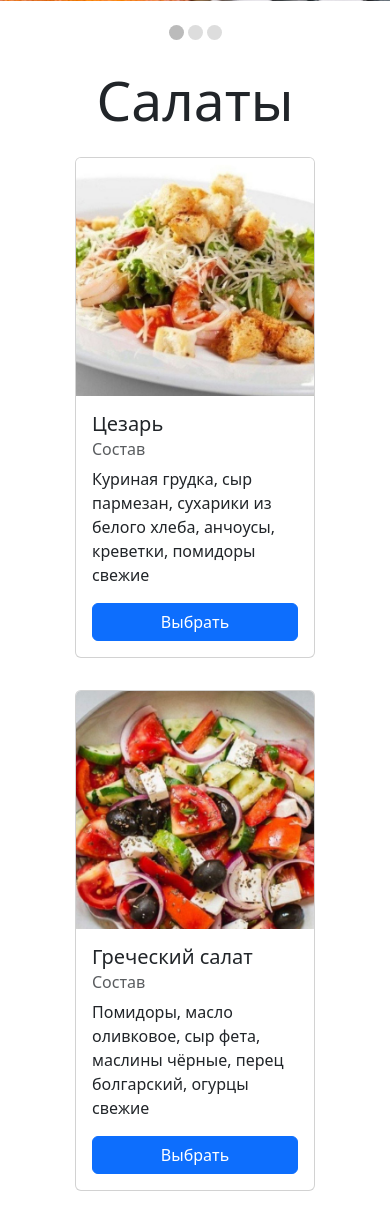
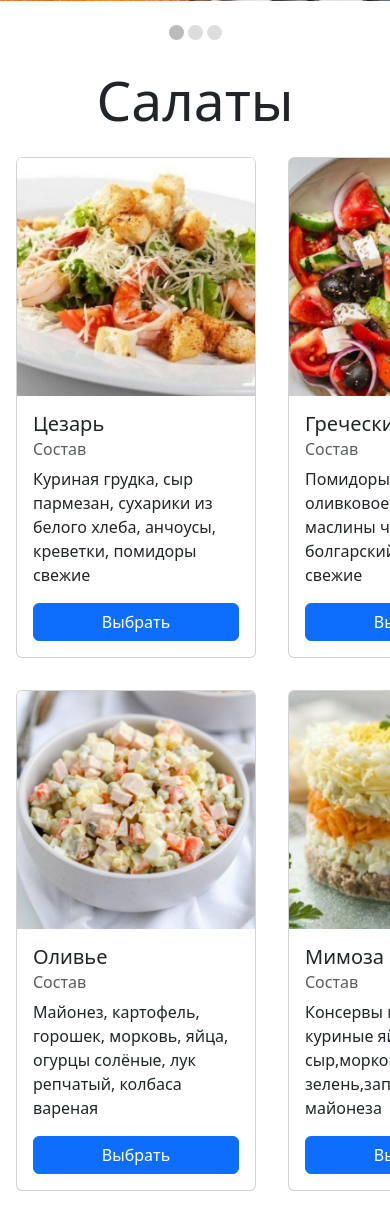
Before and after one commit to MariaEvstratova/FOOD, a Flask app: page / in a window 390 px wide; the page is wider, and only the part inside the window is pictured. Shown: the part 818-2025 px from the top of that part. Run offline with Flask 3, Linux system fonts and the light colour scheme; data comes from the database, SQL or seed files in the repository; both versions use the stored data as it was after the commit.

Commit message:
Mobile version += columns of food

```diff
--- a/templates/buying.html
+++ b/templates/buying.html
@@ -39,6 +39,7 @@
                     </p>
                 {% endfor %}
             </p>
+        <div>{{ message }}</div>
             <p>
                 {{ form.address.label(style="font-size: 30px") }}<br>
                 {{ form.address(class="form-control", id="address-input") }}<br>
@@ -59,7 +60,6 @@
                     <p>{{ form.submit(type="submit", class="btn btn-primary btn-lg", style="display: block; margin-left: auto; margin-right: auto") }}</p>
                 </div>
             </nav>
-            {{ message }}
         </form>
     </div>
 {% endblock %}}
--- a/templates/index.html
+++ b/templates/index.html
@@ -163,6 +163,31 @@
             margin-top: .5em;
             flex-basis: 100%;
         }
+
+        .sections-cont {
+            max-width: 1200px;
+            margin: 0 auto;
+        }
+
+        .section__goods {
+            display: grid;
+            justify-items: center;
+            grid-template-columns: 1fr 1fr 1fr 1fr;
+        }
+
+        @media screen and (max-width: 1100px) {
+            .section__goods {
+                display: grid;
+                grid-template-columns: 1fr 1fr 1fr;
+            }
+        }
+
+        @media screen and (max-width: 768px) {
+            .section__goods {
+                display: grid;
+                grid-template-columns: 1fr 1fr;
+            }
+        }
     </style>
     <div class="image-cont">
         <h1 class="main-title" style="font-size: 80px">FoodExpress</h1>
@@ -176,14 +201,14 @@
         <div class="mySlides">
             <div class="numbertext">2 / 3</div>
             <img src="{{ url_for('static', filename='img/pic2.jpeg') }}"
-                 alt="здесь должна была быть картинка, но не нашлась"  class="food-image">
+                 alt="здесь должна была быть картинка, но не нашлась" class="food-image">
             <div class="text"></div>
         </div>
 
         <div class="mySlides">
             <div class="numbertext">3 / 3</div>
             <img src="{{ url_for('static', filename='img/pic3.jpeg') }}"
-                 alt="здесь должна была быть картинка, но не нашлась"  class="food-image">
+                 alt="здесь должна была быть картинка, но не нашлась" class="food-image">
             <div class="text"></div>
         </div>
 
@@ -231,10 +256,19 @@
         }
     </script>
     {#    <h1 class="text-center" style="font-size: 80px" id="menu">Меню</h1>#}
-    <div class="container d-flex flex-wrap justify-content-center">
-    <h1 class="text-center category-title" style="font-size: 55px" id="salads">Салаты</h1>
+    <div class="sections-cont">
+        {% for section in (
+        {"type": "салат", "name": "Салаты"},
+        {"type": "горячее", "name": "Горячее"},
+        {"type": "суп", "name": "Супы"},
+        {"type": "десерт", "name": "Десерты"},
+        {"type": "напиток", "name": "Напитки"},
+    ) %}
+            <section>
+                <h1 class="text-center category-title" style="font-size: 55px" id="salads">{{ section["name"] }}</h1>
+                <div class="section__goods">
                     {% for item in food %}
-            {% if item.type == 'салат' %}
+                        {% if item.type == section["type"] %}
                             {% set a = item.name + "0" %}
                             {% set b = '#' + item.name + "0" %}
                             <div class="card d-flex flex-column" style="width: 15rem;">
@@ -249,73 +283,8 @@
                             </div>
                         {% endif %}
                     {% endfor %}
-
-        <h1 class="text-center category-title" style="font-size: 55px" id="hot">Горячее</h1>
-        {% for item in food %}
-            {% if item.type == 'горячее' %}
-                <div class="card d-flex flex-column" style="width: 15rem;">
-                    <img src="{{ url_for('static', filename=item.image) }}"
-                         alt="здесь должна была быть картинка, но не нашлась" class="card-img-top">
-                    {#  <img src="/static/img/{{item.image}}" class="card-img-top" alt="Картинка">#}
-                    <div class="card-body flex-fill d-flex flex-column justify-content-between">
-                        <h5 class="card-title">{{ item.name }}</h5>
-                        <h6 class="card-subtitle mb-2 text-muted">Состав</h6>
-                        <p class="card-text">{{ item.about }}</p>
-                        <a class="btn btn-primary" href="/food/{{ item.id }}">Выбрать</a>
                 </div>
-                </div>
-            {% endif %}
-        {% endfor %}
-
-        <h1 class="text-center category-title" style="font-size: 55px" id="soups">Супы</h1>
-        {% for item in food %}
-            {% if item.type == 'суп' %}
-                <div class="card d-flex flex-column" style="width: 15rem;">
-                    <img src="{{ url_for('static', filename=item.image) }}"
-                         alt="здесь должна была быть картинка, но не нашлась" class="card-img-top">
-                    {#  <img src="/static/img/{{item.image}}" class="card-img-top" alt="Картинка">#}
-                    <div class="card-body flex-fill d-flex flex-column justify-content-between">
-                        <h5 class="card-title">{{ item.name }}</h5>
-                        <h6 class="card-subtitle mb-2 text-muted">Состав</h6>
-                        <p class="card-text">{{ item.about }}</p>
-                        <a class="btn btn-primary" href="/food/{{ item.id }}">Выбрать</a>
-                    </div>
-                </div>
-            {% endif %}
-        {% endfor %}
-
-        <h1 class="text-center category-title" style="font-size: 55px" id="deserts">Десерты</h1>
-        {% for item in food %}
-            {% if item.type == 'десерт' %}
-                <div class="card d-flex flex-column" style="width: 15rem;">
-                    <img src="{{ url_for('static', filename=item.image) }}"
-                         alt="здесь должна была быть картинка, но не нашлась" class="card-img-top">
-                    {#  <img src="/static/img/{{item.image}}" class="card-img-top" alt="Картинка">#}
-                    <div class="card-body flex-fill d-flex flex-column justify-content-between">
-                        <h5 class="card-title">{{ item.name }}</h5>
-                        <h6 class="card-subtitle mb-2 text-muted">Состав</h6>
-                        <p class="card-text">{{ item.about }}</p>
-                        <a class="btn btn-primary" href="/food/{{ item.id }}">Выбрать</a>
-                    </div>
-                </div>
-            {% endif %}
-        {% endfor %}
-
-        <h1 class="text-center category-title" style="font-size: 55px" id="drinks">Напитки</h1>
-        {% for item in food %}
-            {% if item.type == 'напиток' %}
-                <div class="card d-flex flex-column" style="width: 15rem;">
-                    <img src="{{ url_for('static', filename=item.image) }}"
-                         alt="здесь должна была быть картинка, но не нашлась" class="card-img-top">
-                    {#  <img src="/static/img/{{item.image}}" class="card-img-top" alt="Картинка">#}
-                    <div class="card-body flex-fill d-flex flex-column justify-content-between">
-                        <h5 class="card-title">{{ item.name }}</h5>
-                        <h6 class="card-subtitle mb-2 text-muted">Состав</h6>
-                        <p class="card-text">{{ item.about }}</p>
-                        <a class="btn btn-primary" href="/food/{{ item.id }}">Выбрать</a>
-                    </div>
-                </div>
-            {% endif %}
+            </section>
         {% endfor %}
     </div>
 {% endblock %}
```
Also changed, not shown: server.py (+27 -1 lines), db/blogs1.db. Lines whose indentation alone changed are shown as unchanged.
